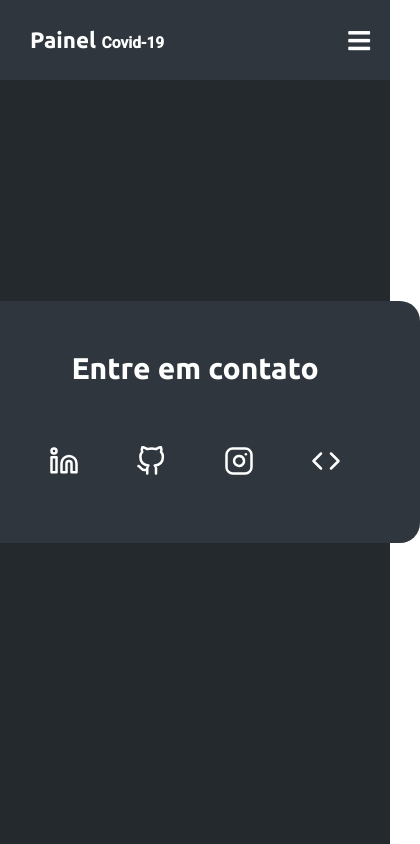
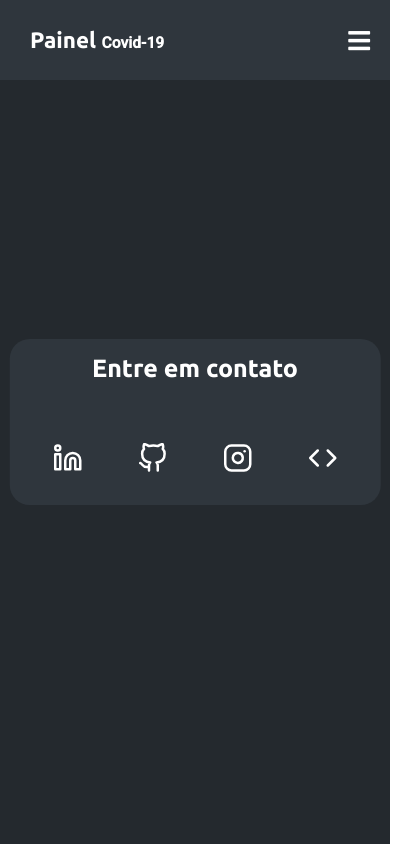
Before and after one commit to jefferson-calmon/covid19-painel, a React (Create React App) app: page /contato in a window 390 px wide. Shown: the whole page, 420 px wide, since content can reach past the window. Built offline with nearby package versions, Linux system fonts and the light colour scheme.

Commit message:
Modifications in the styles of contact page

```diff
--- a/public/index.html
+++ b/public/index.html
@@ -4,7 +4,7 @@
     <meta charset="utf-8" />
     <link rel="icon" href="%PUBLIC_URL%/favicon.png" />
     <meta name="viewport" content="width=device-width, initial-scale=1" />
-    <meta name="theme-color" content="#04081b" />
+    <meta name="theme-color" content="#2F363D" />
     <meta
       name="description"
       content="Número de casos do covid-19(coronavírus) filtrando por país e/ou estado"
--- a/src/pages/Contato/styles.css
+++ b/src/pages/Contato/styles.css
@@ -64,3 +64,13 @@ a{
 .box span.port{
     background: linear-gradient(90deg, #CF731D, rgb(255, 185, 55));
 }
+
+@media (max-width: 768px){
+    #container{
+        width: 95%;
+        padding: 15px;
+    }
+    #container h1{
+        font-size: 25px;
+    }
+}
```
